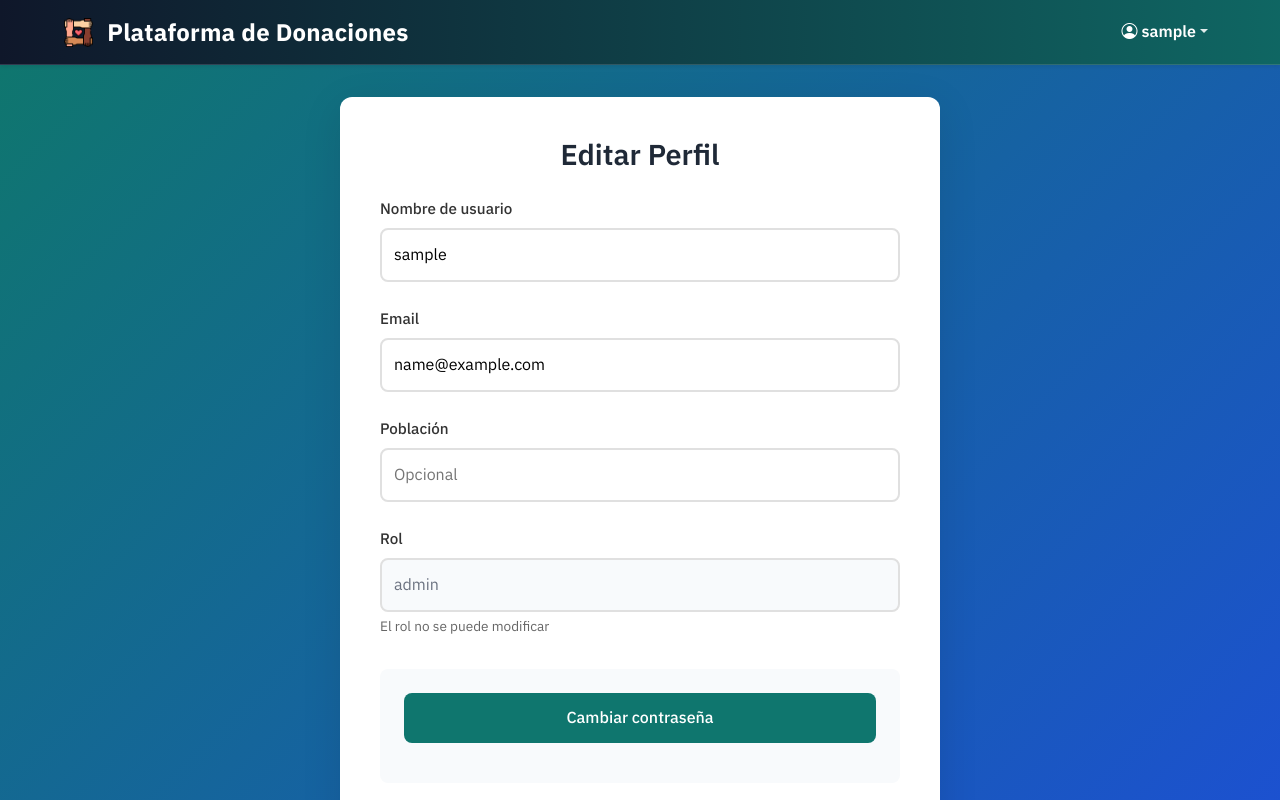
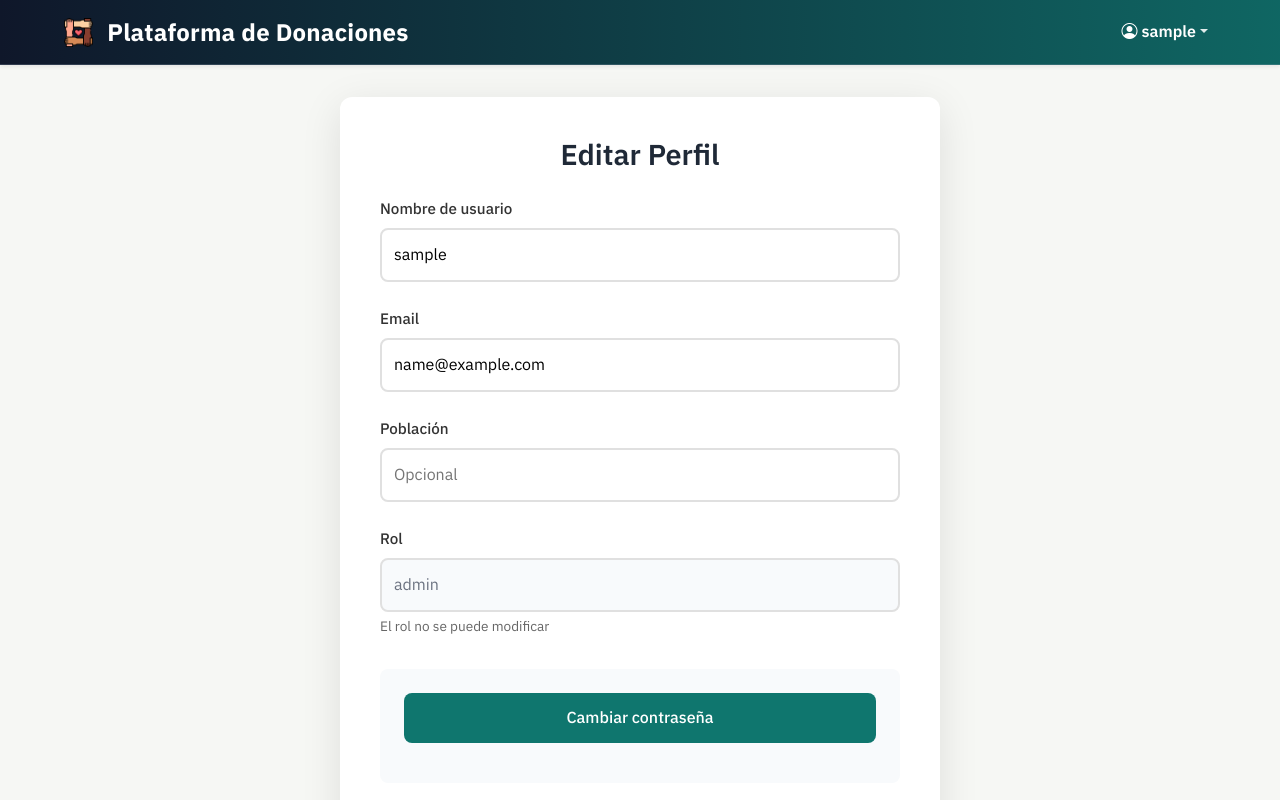
Before and after one commit to oiercar19/PFG-Plataforma-Donaciones, a React (Create React App) app in the folder frontend/: page /profile/edit in a window 1280 px wide. Shown: the top 800 px of the page. Built offline with nearby package versions, Linux system fonts and the light colour scheme; no server answers; sample sign-in values are in the browser's storage.

Commit message:
fix (Frontend): update background style

```diff
--- a/frontend/src/pages/CreateDonation.css
+++ b/frontend/src/pages/CreateDonation.css
@@ -1,7 +1,7 @@
 .create-donation-container {
     flex: 1;
-    background: var(--brand-gradient);
-    padding: 2rem 2rem 0 2rem;
+    background: transparent;
+    padding: 2rem;
     display: flex;
     flex-direction: column;
     justify-content: center;
--- a/frontend/src/pages/EditProfile.css
+++ b/frontend/src/pages/EditProfile.css
@@ -4,7 +4,7 @@
     justify-content: center;
     align-items: center;
     padding: 2rem;
-    background: var(--brand-gradient);
+    background: transparent;
 }
 
 .edit-profile-card {
```
